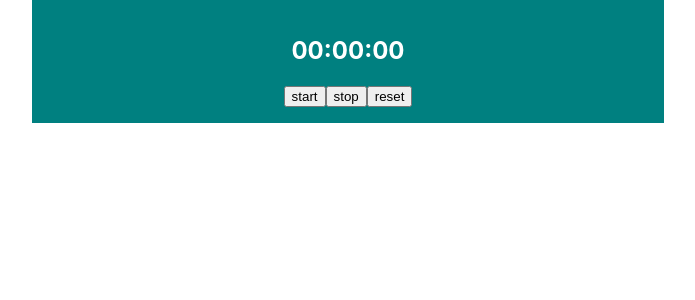
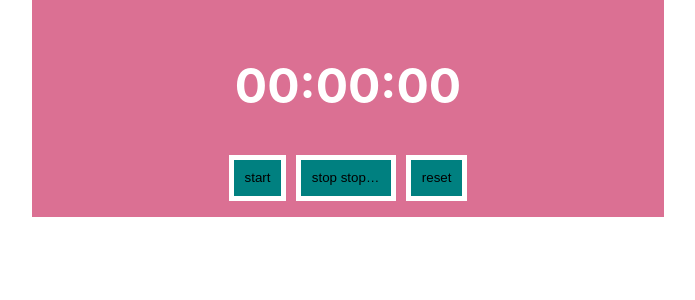
Before and after one commit to novolokova/react-18-01-23, a React (Create React App) app: page / in a window 1280 px wide. Shown: the top 300 px of the page, without its empty margins (292-987 px from the left). Built offline with nearby package versions, Linux system fonts and the light colour scheme.

Commit message:
Add SASS

```diff
--- a/package.json
+++ b/package.json
@@ -7,9 +7,11 @@
     "@testing-library/react": "^13.4.0",
     "@testing-library/user-event": "^13.5.0",
     "classnames": "^2.3.2",
+    "date-fns": "^2.29.3",
     "react": "^18.2.0",
     "react-dom": "^18.2.0",
     "react-scripts": "5.0.1",
+    "sass": "^1.57.1",
     "web-vitals": "^2.1.4"
   },
   "scripts": {
--- a/src/App.js
+++ b/src/App.js
@@ -8,7 +8,6 @@ function App() {
     <>
       <StopWatch />
 
-
     </>
   );
 }
--- /dev/null
+++ b/src/common/styles/_breakpoint.scss
@@ -0,0 +1,2 @@
+$sm: 576px;
+$md: 778px;
--- /dev/null
+++ b/src/common/styles/_color.scss
@@ -0,0 +1 @@
+$main-color: teal;
--- /dev/null
+++ b/src/common/styles/_mixin.scss
@@ -0,0 +1,7 @@
+@mixin border-style($size, $color, $style) {
+    border: {
+    width: $size;
+    color: $color;
+    style: $style;
+    }
+  }
--- /dev/null
+++ b/src/common/styles/_template.scss
@@ -0,0 +1,5 @@
+%one-line{
+    white-space: nowrap;
+    overflow: hidden;
+    text-overflow: ellipsis;
+  }
--- a/src/components/StopWatch/StopWatch.module.css
+++ /dev/null
@@ -1,10 +0,0 @@
-.container {
-    min-width: 300px;
-    width: 80%;
-    max-width: 600px;
-    margin: auto;
-    padding: 1em;
-    background-color: teal;
-    color: white;
-    text-align: center;
-}
--- /dev/null
+++ b/src/components/StopWatch/StopWatch.module.scss
@@ -0,0 +1,42 @@
+// синхронне завантаження
+// @import './.././../common/styles/breakpoint';
+// @import './.././../common/styles/color';
+// @import './.././../common/styles/template';
+// @import './.././../common/styles/mixin';
+
+// асинхронне завантаження
+@use "src/common/styles/breakpoint" as breakpoint;
+@use "src/common/styles/color" as color;
+@use "src/common/styles/template" as *;
+@use "src/common/styles/mixin" as mixin;
+
+.container {
+  min-width: 300px;
+  width: 80%;
+  max-width: 600px;
+  margin: auto;
+  padding: 1em;
+  background-color: teal;
+  color: white;
+  text-align: center;
+  > h2 {
+    font-size: 3em;
+  }
+  &__btn {
+    max-width: 100px;
+    @extend %one-line;
+    padding: 0.8em;
+    background-color: color.$main-color;
+    @include mixin.border-style(5px, white, solid);
+    &:not(&:last-child) {
+      margin-right: 10px;
+    }
+  }
+}
+
+@media screen and (min-width: breakpoint.$sm) {
+  .container{
+    background-color: palevioletred;
+  }
+
+}
--- a/src/components/StopWatch/index.jsx
+++ b/src/components/StopWatch/index.jsx
@@ -1,32 +1,30 @@
 import React, { Component } from "react";
-import styles from './StopWatch.module.css'
-
+import { format, add, addSeconds } from "date-fns";
+import styles from "./StopWatch.module.scss";
 
 class StopWatch extends Component {
   constructor(props) {
     super(props);
     this.state = {
-      //   count: 0,
       time: new Date(0, 0, 0, 0, 0, 0, 0),
     };
     // this.start();-not!!! Warning
     this.intervalId = null;
   }
-  tisk = () => {
-    const { time } = this.state;
-    const newTime = new Date(time);
-    newTime.setSeconds(newTime.getSeconds() + 1);
-    this.setState({ time: newTime });
-    // this.setState((state, props) => { //- примусово впершу чeргу, не завжди використовувати
-    //     const { time } = this.state;
-    //     const newTime = new Date(time);
-    //     newTime.setSeconds(newTime.getSeconds() + 1);
-    //   return { time: newTime };
-    // });
+  tick = () => {
+    this.setState((state, props) => {
+      // const { time } = state;
+      // const newTime = new Date(time);
+      // newTime.setSeconds(newTime.getSeconds() + 1);
+      // const newTime = addSeconds(time, 1)
+
+      // return { time: addSeconds(state.time, 1) };
+      return { time: add(state.time, { seconds: 1 }) };
+    });
   };
   start = () => {
     if (this.intervalId === null) {
-      this.intervalId = setInterval(this.tisk, 1000);
+      this.intervalId = setInterval(this.tick, 1000);
     }
   };
   stop = () => {
@@ -38,12 +36,12 @@ class StopWatch extends Component {
     this.setState({ time: new Date(0, 0, 0, 0, 0, 0, 0) });
   };
   componentDidMount() {
-       // для побочних ефектів
+    // для побочних ефектів
     // this.start();
   }
   componentDidUpdate() {
     // console.log('componentDidUpdate')
-  } // життя нашого
+  } // життя нашого Component
   componentWillUnmount() {
     //для очистки побочних ефектів
     this.stop();
@@ -55,11 +53,16 @@ class StopWatch extends Component {
     // this.start();-not!!! recursion
     return (
       <article className={styles.container}>
-        {/* <h2>count: {count}</h2> */}
-        <h2>{time.toLocaleTimeString("en-GB")}</h2>
-        <button onClick={this.start}>start</button>
-        <button onClick={this.stop}>stop</button>
-        <button onClick={this.reset}>reset</button>
+        <h2>{format(time, "HH:mm:ss")}</h2>
+        <button className={styles.container__btn} onClick={this.start}>
+          start
+        </button>
+        <button className={styles.container__btn} onClick={this.stop}>
+          stop stop stop stop stop
+        </button>
+        <button className={styles.container__btn} onClick={this.reset}>
+          reset
+        </button>
       </article>
     );
   }
```
Also changed, not shown: 1 other file (tests, documents, lock files or other folders).
